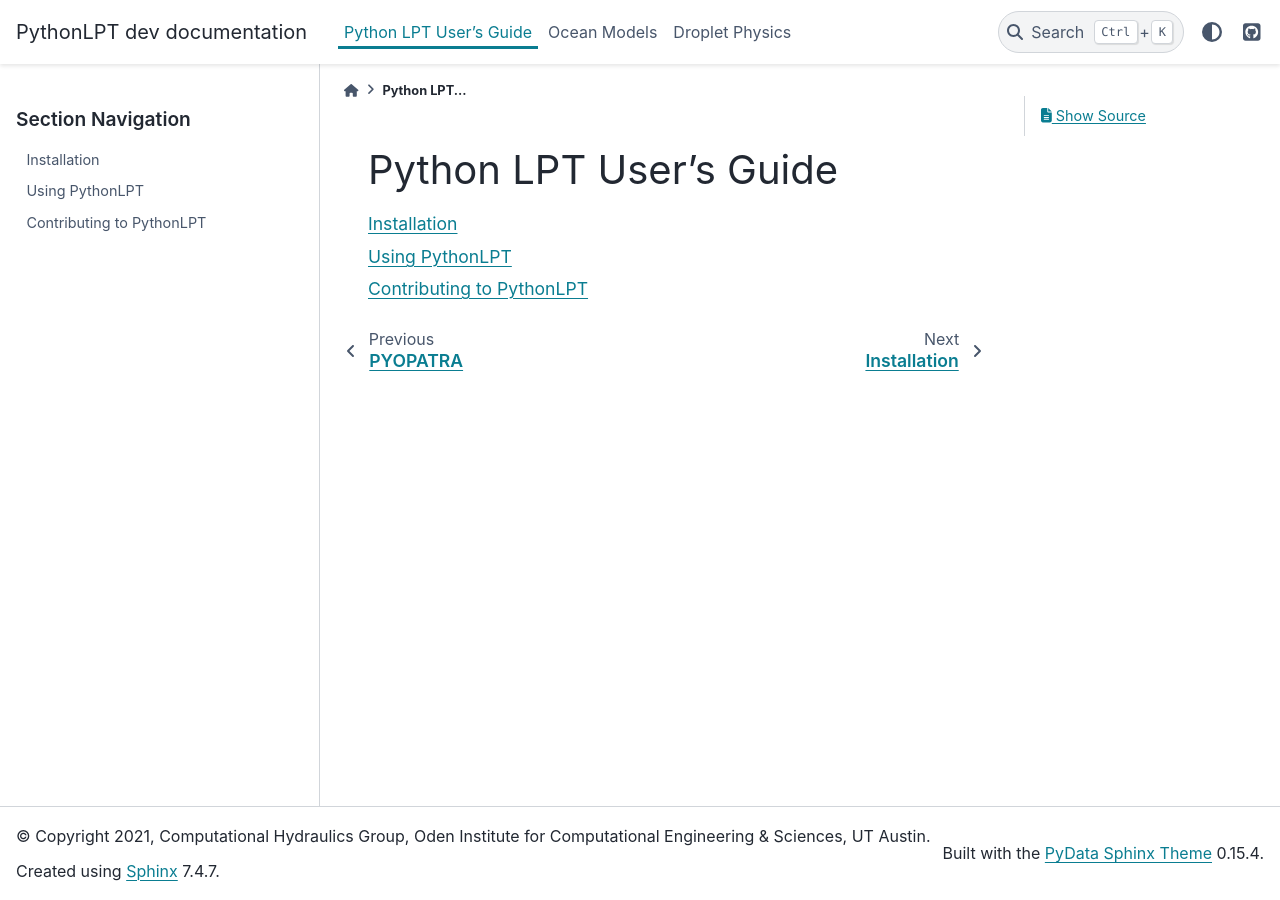
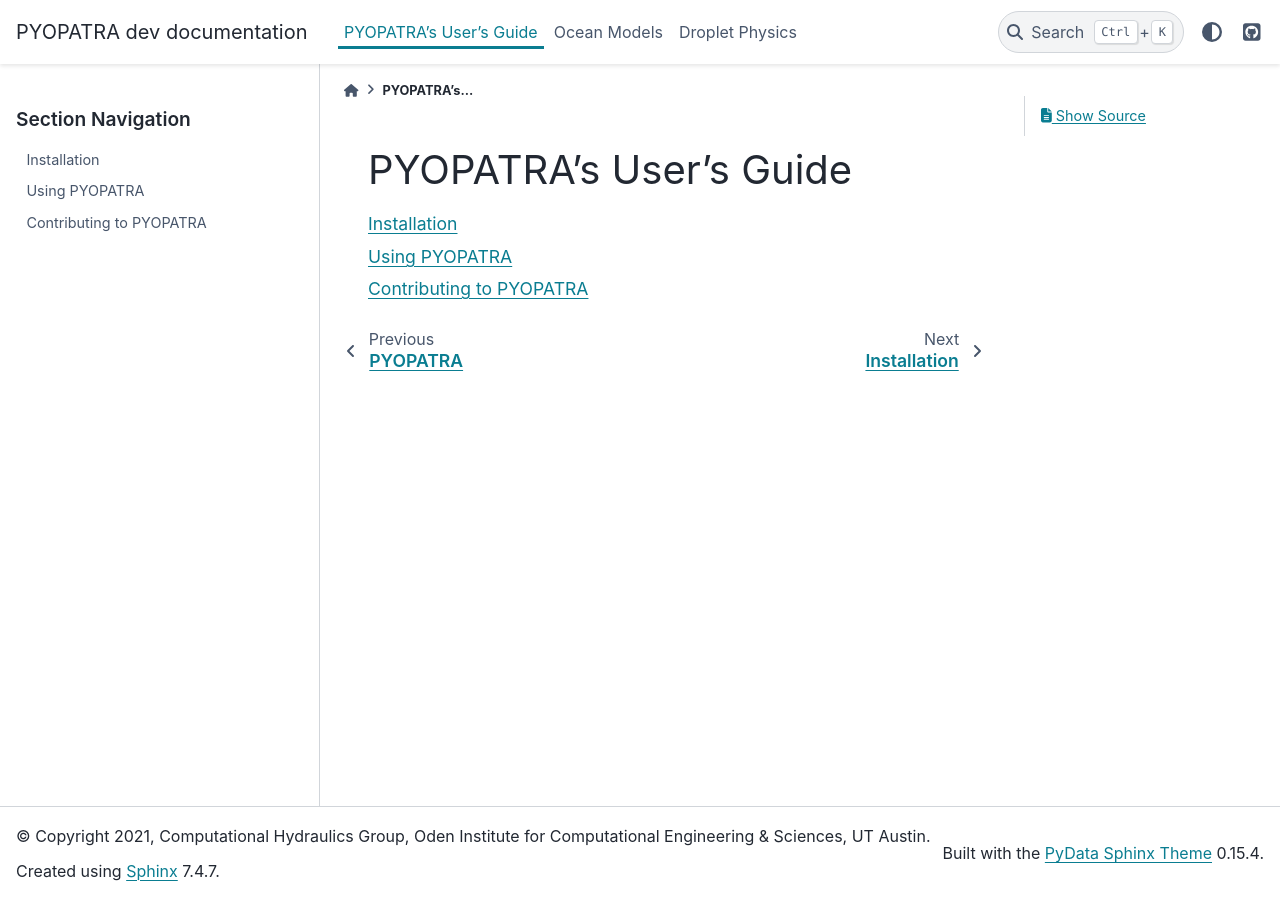
Before and after one commit to UT-CHG/PYOPATRA, a Sphinx documentation site: the page built from docs/howto/index.rst, in a window 1280 px wide. Built offline with Sphinx 7.4.7 and the PyData theme 0.15.4, drawn with Linux system fonts in a browser that asks for light colours.

Commit message:
Update name to PYOPATRA

```diff
--- a/docs/conf.py
+++ b/docs/conf.py
@@ -18,7 +18,7 @@
 
 # -- Project information -----------------------------------------------------
 
-project = 'PythonLPT'
+project = 'PYOPATRA'
 copyright = '2021, Computational Hydraulics Group, Oden Institute for Computational Engineering & Sciences, UT Austin'
 author = 'Georgia Stuart'
 
--- a/docs/howto/contributing.rst
+++ b/docs/howto/contributing.rst
@@ -1,2 +1,2 @@
-Contributing to PythonLPT
+Contributing to PYOPATRA
 =========================
--- a/docs/howto/index.rst
+++ b/docs/howto/index.rst
@@ -1,4 +1,4 @@
-Python LPT User's Guide
+PYOPATRA's User's Guide
 =======================
 
 .. toctree::
--- a/docs/howto/using.rst
+++ b/docs/howto/using.rst
@@ -1,4 +1,4 @@
-Using PythonLPT
+Using PYOPATRA
 ===============
 
 placeholder
```
